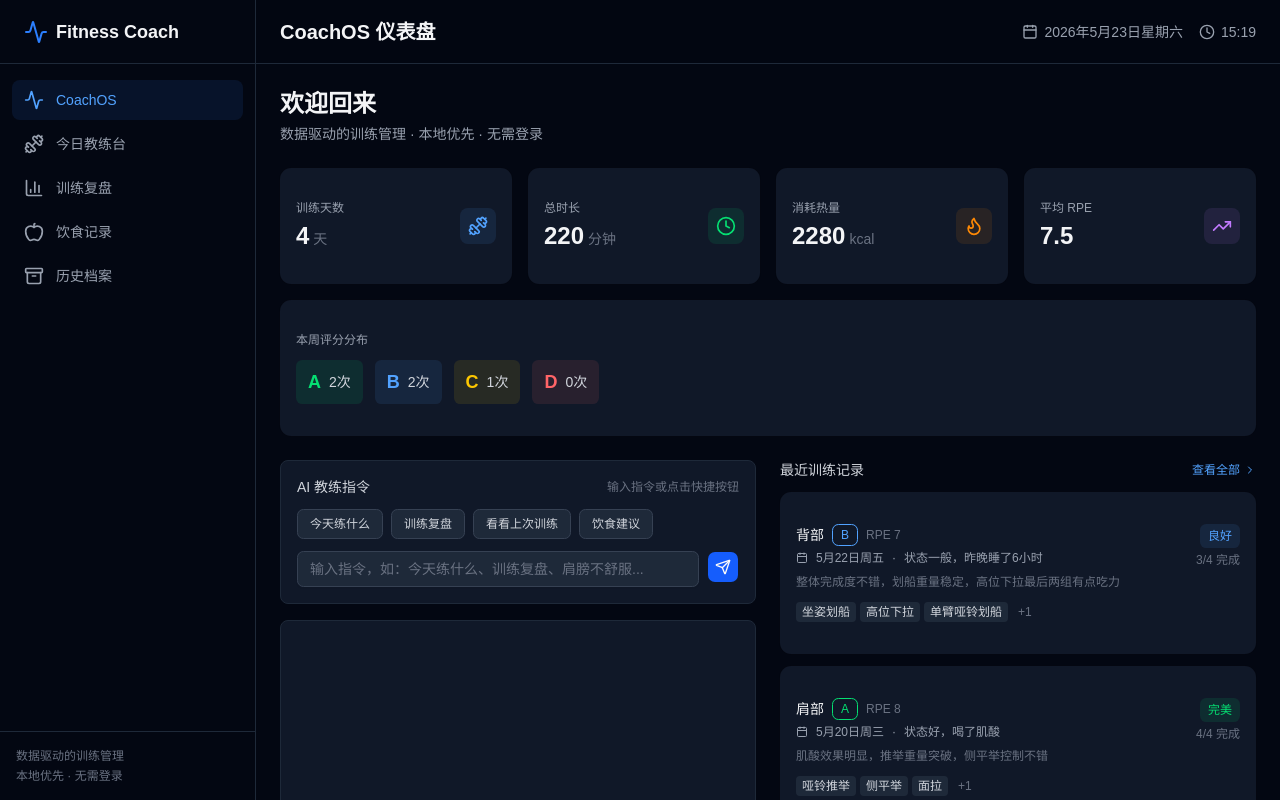
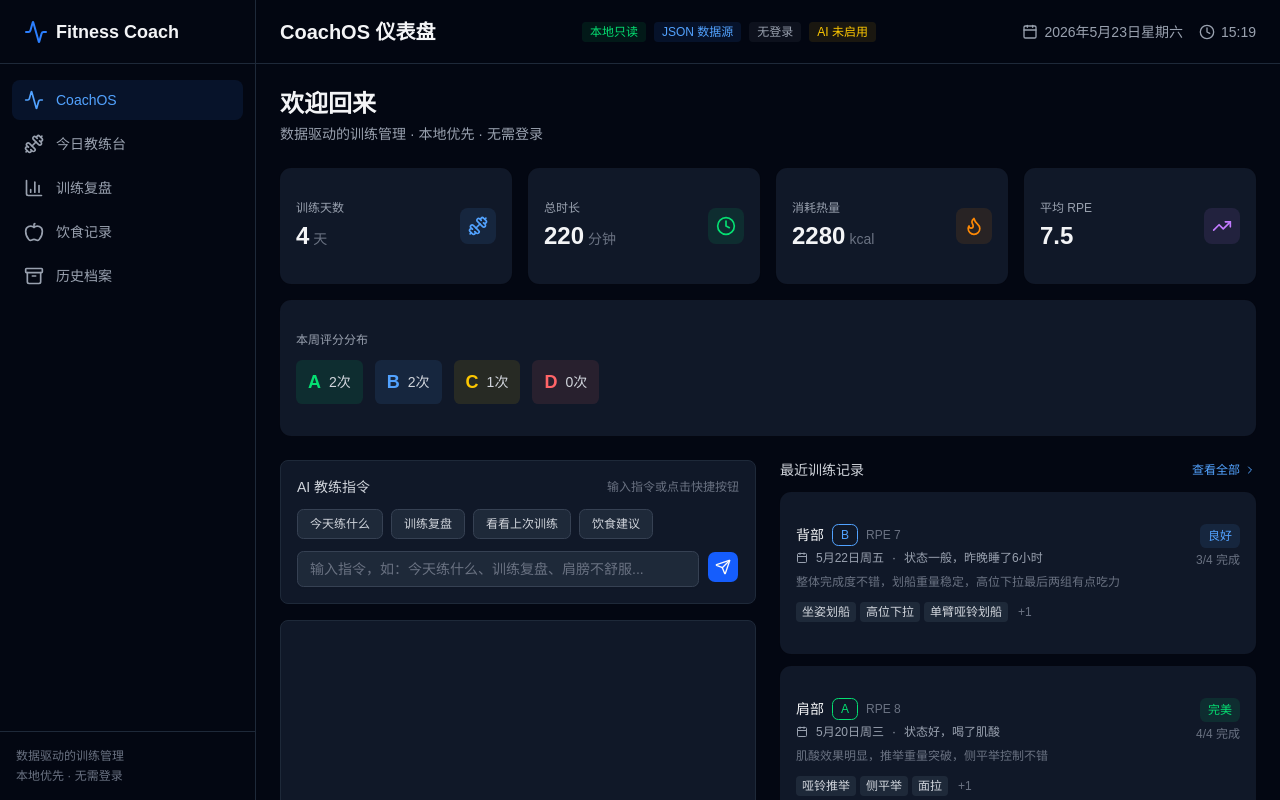
Before and after one commit to pankechen0605/fitness-coach-web, a Next.js app: page / in a window 1280 px wide. Shown: the top 800 px of the page. Built offline with nearby package versions, Linux system fonts and the light colour scheme.

Commit message:
chore: add global read-only mode badge
Add static system mode badges to Header showing local-only, JSON
data source, no login, and AI not enabled status on every page.

Co-Authored-By: Claude Opus 4.7 <noreply@anthropic.com>

```diff
--- a/components/layout/Header.tsx
+++ b/components/layout/Header.tsx
@@ -2,6 +2,7 @@
 
 import { usePathname } from 'next/navigation';
 import { Calendar, Clock } from 'lucide-react';
+import { SystemModeBadge } from '@/components/layout/SystemModeBadge';
 
 const pageTitles: Record<string, string> = {
   '/': 'CoachOS 仪表盘',
@@ -30,6 +31,7 @@ export function Header() {
   return (
     <header className="sticky top-0 z-30 flex h-16 items-center justify-between border-b border-gray-800 bg-gray-950/80 px-6 backdrop-blur-sm">
       <h1 className="text-xl font-semibold text-gray-100">{title}</h1>
+      <SystemModeBadge />
       <div className="flex items-center gap-4 text-sm text-gray-400">
         <div className="flex items-center gap-1.5">
           <Calendar className="h-4 w-4" />
--- /dev/null
+++ b/components/layout/SystemModeBadge.tsx
@@ -0,0 +1,18 @@
+export function SystemModeBadge() {
+  return (
+    <div className="flex items-center gap-2">
+      <span className="rounded bg-green-500/10 px-2 py-0.5 text-xs text-green-400">
+        本地只读
+      </span>
+      <span className="rounded bg-blue-500/10 px-2 py-0.5 text-xs text-blue-400">
+        JSON 数据源
+      </span>
+      <span className="rounded bg-gray-500/10 px-2 py-0.5 text-xs text-gray-400">
+        无登录
+      </span>
+      <span className="rounded bg-yellow-500/10 px-2 py-0.5 text-xs text-yellow-400">
+        AI 未启用
+      </span>
+    </div>
+  );
+}
```
Also changed, not shown: 1 other file (tests, documents, lock files or other folders).
